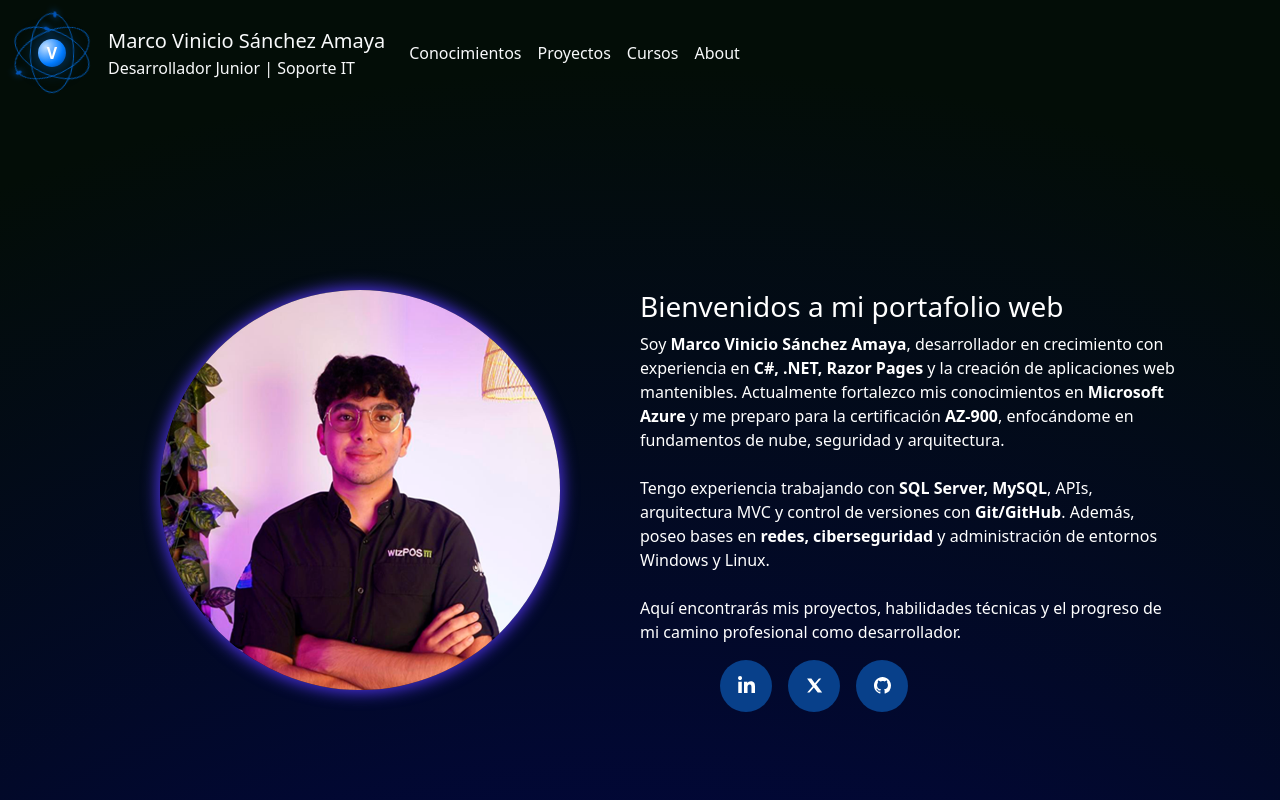
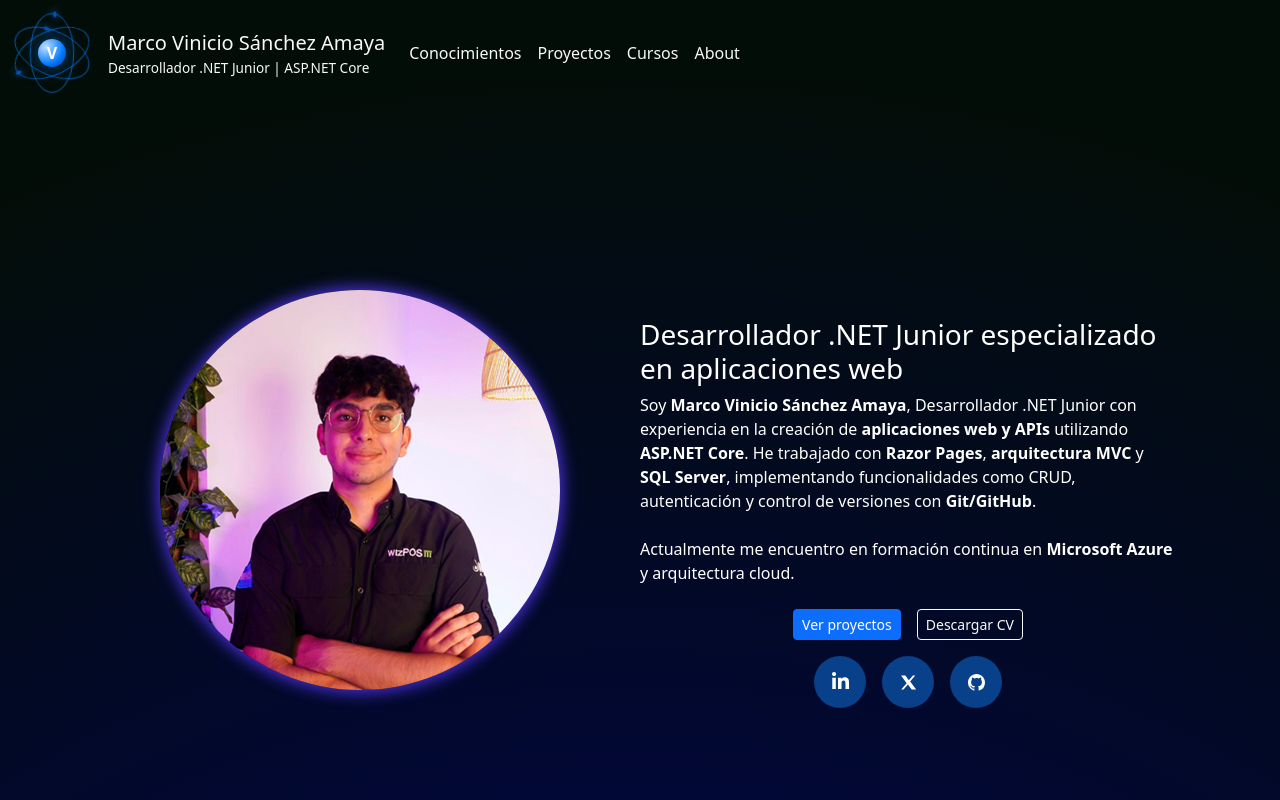
Before and after one commit to Vini-19/Vini-19, a plain HTML site: page index.html in a window 1280 px wide. Shown: the top 800 px of the page. Drawn offline with Linux system fonts and the light colour scheme.

Commit message:
subir cambios de profile en primera pagina y agregar boton de CV

```diff
--- a/css/styles.css
+++ b/css/styles.css
@@ -232,6 +232,10 @@ body {
   box-shadow: rgb(73, 48, 216) 0px 0px 15px 3px;
 }
 
+.div-intro-text {
+  margin-top: 2rem;
+}
+
 .container-bk-intro {
   color: white !important;
 }
@@ -242,7 +246,7 @@ body {
 }
 
 .small-cel {
-  font-size: 1rem;
+  font-size: 0.85rem;
 }
 
 /* Estilos para las tarjetas con efecto hover */
@@ -257,11 +261,15 @@ body {
   transform: scale(1.05);
 }
 
-
 @media (max-width: 599px) {
   .panel {
     margin-bottom: 0rem;
   }
+
+  .div-intro-text {
+    margin-top: 3rem;
+  }
+
   .intro-img-perfil {
     margin-top: 0rem;
     margin-bottom: 0rem;
@@ -288,7 +296,7 @@ body {
     font-size: 1.1rem;
   }
   .small-cel {
-    font-size: 0.9rem;
+    font-size: 0.7rem;
   }
   .col-item-Uiverse {
     justify-content: center !important;
--- a/index.html
+++ b/index.html
@@ -89,7 +89,7 @@
             </a>
             <a class="navbar-brand  text-light d-flex flex-column a-cel" href="index.html">
                 Marco Vinicio Sánchez Amaya
-                <small class="text-light small-cel">Desarrollador Junior | Soporte IT</small>
+                <small class="text-light small-cel">Desarrollador .NET Junior | ASP.NET Core</small>
             </a>
             <button class="navbar-toggler" type="button" data-bs-toggle="collapse" data-bs-target="#navbarNavAltMarkup">
                 <span class="navbar-toggler-icon"></span>
@@ -112,48 +112,59 @@
 
             <div class="row g-1 position-relative">
 
+                <!-- ============================
+             COLUMNA IMAGEN
+        ============================= -->
                 <div class="col-md-6 mb-md-0 p-md-4 d-flex align-items-center justify-content-center">
 
-                    <!-- Imagen circular o rectangular según tu CSS -->
-                    <img class="intro-img-perfil" src="img/img laboral/Foto Perfil.png" alt="imagen perfil">
+                    <img class="intro-img-perfil" src="img/img laboral/Foto Perfil.png"
+                        alt="Foto de perfil Marco Vinicio Sánchez Amaya">
+
                 </div>
 
                 <!-- ============================
-                 Columna de texto descriptivo
-            ============================= -->
-                <div class="col-md-6 p-4 ps-md-0">
+             COLUMNA TEXTO
+        ============================= -->
+                <div class="col-md-6 p-4 ps-md-0 div-intro-text">
 
-                    <h3>Bienvenidos a mi portafolio web</h3>
+                    <h3>Desarrollador .NET Junior especializado en aplicaciones web</h3>
 
                     <p>
-                        Soy <strong>Marco Vinicio Sánchez Amaya</strong>, desarrollador en crecimiento con experiencia
-                        en <strong>C#, .NET, Razor Pages</strong> y la creación de aplicaciones web mantenibles.
-                        Actualmente fortalezco mis conocimientos en <strong>Microsoft Azure</strong> y me preparo para
-                        la
-                        certificación <strong>AZ-900</strong>, enfocándome en fundamentos de nube, seguridad y
-                        arquitectura.
-
+                        Soy <strong>Marco Vinicio Sánchez Amaya</strong>, Desarrollador .NET Junior con experiencia en
+                        la creación de <strong>aplicaciones web y APIs</strong> utilizando
+                        <strong>ASP.NET Core</strong>.
+                        He trabajado con <strong>Razor Pages</strong>, <strong>arquitectura MVC</strong> y
+                        <strong>SQL Server</strong>, implementando funcionalidades como CRUD, autenticación y
+                        control de versiones con <strong>Git/GitHub</strong>.
                         <br><br>
-
-                        Tengo experiencia trabajando con <strong>SQL Server, MySQL</strong>, APIs, arquitectura MVC
-                        y control de versiones con <strong>Git/GitHub</strong>. Además, poseo bases en
-                        <strong>redes, ciberseguridad</strong> y administración de entornos Windows y Linux.
-
-                        <br><br>
-
-                        Aquí encontrarás mis proyectos, habilidades técnicas y el progreso
-                        de mi camino profesional como desarrollador.
+                        Actualmente me encuentro en formación continua en <strong>Microsoft Azure</strong> y
+                        arquitectura cloud.
                     </p>
 
                     <!-- ============================
-                     ICONOS SOCIALES (LinkedIn, X, GitHub)
-                ============================= -->
-                    <div class="col-md-6 d-flex justify-content-md-end align-items-center gap-3 col-item-Uiverse">
+                 BOTONES PRINCIPALES (CTA)
+            ============================= -->
+                    <div class="d-flex gap-3 mt-4 flex-wrap justify-content-center  ">
+
+                        <a href="Proyectos.html" class="btn btn-primary btn-sm">
+                            Ver proyectos
+                        </a>
+
+                        <a href="docs/CV ESPAÑOL MARCO VINICIO SANCHEZ AMAYA.pdf" target="_blank" class="btn btn-outline-light btn-sm">
+                            Descargar CV
+                        </a>
+
+                    </div>
+
+                    <!-- ============================
+                 ICONOS SOCIALES
+            ============================= -->
+                    <div class="d-flex align-items-center gap-3 mt-3 col-item-Uiverse justify-content-center">
 
                         <!-- LinkedIn -->
                         <a class="socialContainer containerThree"
                             href="https://www.linkedin.com/in/marco-vinicio-s%C3%A1nchez-amaya-764412274/"
-                            target="_blank">
+                            target="_blank" title="LinkedIn">
 
                             <svg viewBox="0 0 448 512" class="socialSvg linkdinSvg">
                                 <path
@@ -163,7 +174,8 @@
                         </a>
 
                         <!-- X (Twitter) -->
-                        <a class="socialContainer containerFive" href="https://x.com/" target="_blank">
+                        <a class="socialContainer containerFive" href="https://x.com/" target="_blank"
+                            title="X (Twitter)">
 
                             <svg viewBox="0 0 24 24" class="socialSvg xSvg">
                                 <path
@@ -173,7 +185,8 @@
                         </a>
 
                         <!-- GitHub -->
-                        <a class="socialContainer containerFour" href="https://github.com/Vini-19" target="_blank">
+                        <a class="socialContainer containerFour" href="https://github.com/Vini-19" target="_blank"
+                            title="GitHub">
 
                             <svg viewBox="0 0 16 16" class="socialSvg githubSvg">
                                 <path
@@ -182,13 +195,16 @@
                             </svg>
                         </a>
 
-                    </div> <!-- /col redes -->
+                    </div>
 
                 </div> <!-- /col texto -->
+
             </div> <!-- /row -->
 
         </div> <!-- /container -->
+
     </div> <!-- /container-bk-intro -->
+
     <div class="panel container-bk-intro">
 
         <div class="container mb-4">
@@ -453,7 +469,8 @@
                         style="background-color: black; color: white;">
                         <i class="fa-brands fa-github"></i> GitHub
                     </a>
-                    <a href="Experiencia.html" class="btn btn-lg mt-1 " style="background-color: #0d6efd; color: white;">
+                    <a href="Experiencia.html" class="btn btn-lg mt-1 "
+                        style="background-color: #0d6efd; color: white;">
                         Ver experiencia completa
                     </a>
                 </div>
```
Also changed, not shown: Experiencia.html (+1 -0 lines), Proyectos.html (added), 1 other file.
